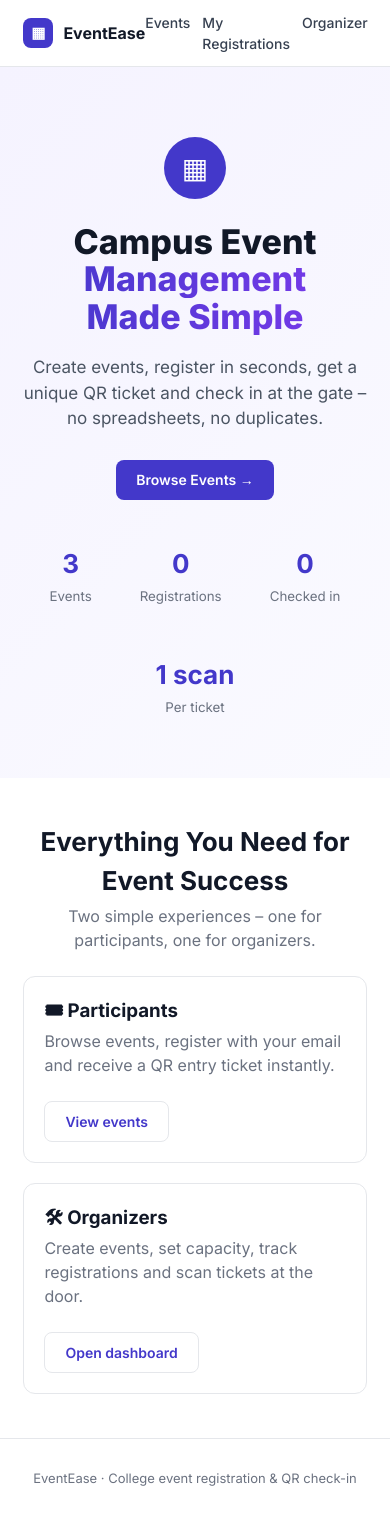
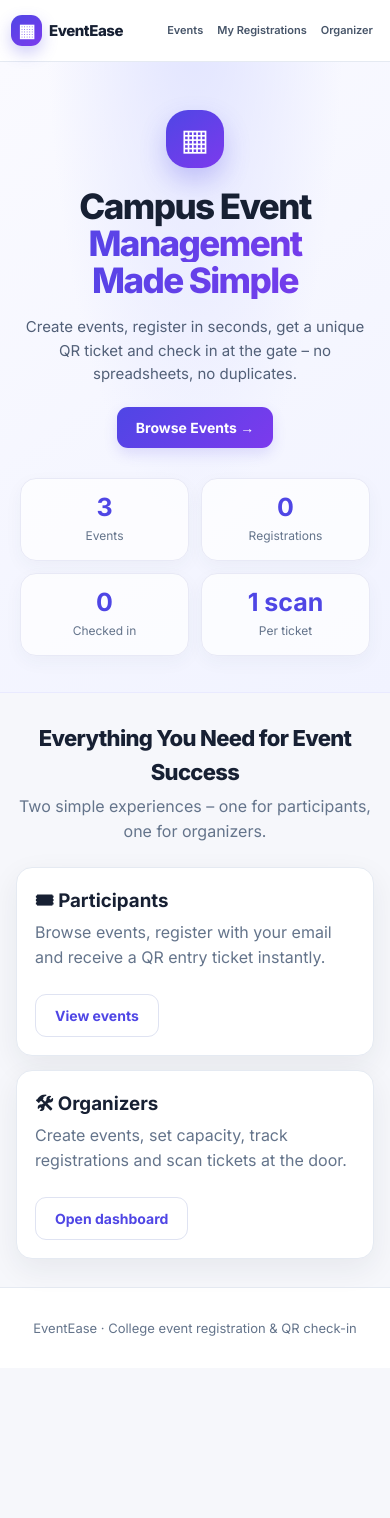
Before and after one commit to kishan-ict/eventease, a website: page index.html in a window 390 px wide. After the commit the page ends 1368 px from the top, so only its background shows below. Drawn offline with Linux system fonts and the light colour scheme.

Commit message:
Improve EventEase UI and mobile responsiveness

```diff
--- a/index.html
+++ b/index.html
@@ -8,61 +8,81 @@
 <script src="https://cdnjs.cloudflare.com/ajax/libs/qrcodejs/1.0.0/qrcode.min.js"></script>
 <script src="https://cdnjs.cloudflare.com/ajax/libs/html5-qrcode/2.3.8/html5-qrcode.min.js"></script>
 <style>
-:root{--ink:#111827;--mut:#6b7280;--line:#e5e7eb;--pri:#4338ca;--pri2:#7c3aed;--bg:#f8f7ff;--ok:#16a34a;--bad:#dc2626}
+:root{--ink:#172033;--mut:#64748b;--line:#e5eaf2;--pri:#4f46e5;--pri2:#7c3aed;--bg:#f6f7fb;--ok:#15803d;--bad:#dc2626;--surface:#fff;--shadow:0 10px 30px rgba(30,41,59,.07)}
 *{box-sizing:border-box;margin:0}
-body{font-family:Inter,system-ui,sans-serif;color:var(--ink);background:#fff;line-height:1.5}
+html{scroll-behavior:smooth}
+body{font-family:Inter,system-ui,sans-serif;color:var(--ink);background:var(--bg);line-height:1.55;-webkit-font-smoothing:antialiased}
 a{color:inherit;text-decoration:none}
-nav{position:sticky;top:0;z-index:10;background:#fff;border-bottom:1px solid var(--line);display:flex;align-items:center;justify-content:space-between;padding:12px 6vw}
-.logo{display:flex;align-items:center;gap:10px;font-weight:700}
-.logo i{width:30px;height:30px;border-radius:8px;background:var(--pri);color:#fff;display:grid;place-items:center;font-style:normal;font-size:15px}
-.links{display:flex;gap:22px;font-size:14px;font-weight:500;color:#374151}
-.links a.on,.links a:hover{color:var(--pri)}
-.btn{display:inline-flex;align-items:center;gap:8px;border:0;border-radius:8px;background:var(--pri);color:#fff;padding:11px 20px;font:600 14px Inter;cursor:pointer}
-.btn:hover{background:#3730a3}.btn.ghost{background:#fff;color:var(--pri);border:1px solid var(--line)}.btn.sm{padding:6px 12px;font-size:12px}.btn.red{background:var(--bad)}
+nav{position:sticky;top:0;z-index:10;background:rgba(255,255,255,.93);backdrop-filter:blur(14px);border-bottom:1px solid var(--line);display:flex;align-items:center;justify-content:space-between;padding:12px max(5vw,20px);min-height:68px}
+.logo{display:flex;align-items:center;gap:11px;font-weight:800;letter-spacing:-.03em}
+.logo i{width:38px;height:38px;border-radius:12px;background:linear-gradient(145deg,var(--pri),var(--pri2));color:#fff;display:grid;place-items:center;font-style:normal;font-size:18px;box-shadow:0 7px 16px #4f46e544}
+.links{display:flex;gap:8px;font-size:14px;font-weight:600;color:#475569}
+.links a{padding:9px 13px;border-radius:10px;transition:.18s}
+.links a.on,.links a:hover{color:var(--pri);background:#eef2ff}
+.btn{display:inline-flex;align-items:center;justify-content:center;gap:8px;border:0;border-radius:11px;background:linear-gradient(135deg,var(--pri),var(--pri2));color:#fff;padding:12px 19px;font:700 14px Inter,system-ui,sans-serif;cursor:pointer;transition:transform .18s,box-shadow .18s,filter .18s;box-shadow:0 6px 14px #4f46e526}
+.btn:hover{filter:brightness(.97);transform:translateY(-1px);box-shadow:0 9px 20px #4f46e533}.btn.ghost{background:#fff;color:var(--pri);border:1px solid #dfe3f2;box-shadow:none}.btn.sm{padding:8px 12px;font-size:12px}.btn.red{background:var(--bad);box-shadow:none}
 .btn:disabled{background:#c7c9d9;cursor:not-allowed}
-.hero{background:linear-gradient(135deg,#f5f3ff,#fafaff);text-align:center;padding:70px 6vw 60px}
-.hero .ic{width:62px;height:62px;border-radius:50%;background:var(--pri);color:#fff;display:grid;place-items:center;margin:0 auto 24px;font-size:28px}
-.hero h1{font-size:clamp(34px,6vw,58px);font-weight:800;line-height:1.1}
+.hero{background:radial-gradient(ellipse at 50% -20%,#dfe2ff 0,transparent 55%),linear-gradient(145deg,#fafaff,#f1f3ff);text-align:center;padding:clamp(48px,8vw,88px) 6vw 64px;border-bottom:1px solid #e9eaff}
+.hero .ic{width:68px;height:68px;border-radius:22px;background:linear-gradient(145deg,var(--pri),var(--pri2));color:#fff;display:grid;place-items:center;margin:0 auto 24px;font-size:30px;box-shadow:0 12px 26px #4f46e544}
+.hero h1{font-size:clamp(35px,6vw,62px);font-weight:800;line-height:1.06;letter-spacing:-.045em}
 .hero h1 span{background:linear-gradient(90deg,var(--pri),var(--pri2));-webkit-background-clip:text;color:transparent;display:block}
-.hero p{max-width:620px;margin:20px auto 28px;color:#4b5563;font-size:17px}
-.stats{display:flex;justify-content:center;gap:48px;margin-top:44px;flex-wrap:wrap}
-.stats b{display:block;font-size:26px;color:var(--pri)}.stats small{color:var(--mut)}
-.wrap{padding:44px 6vw;max-width:1200px;margin:auto}
-h2{font-size:26px;font-weight:700}.sub{color:var(--mut);margin:4px 0 24px}
-.grid{display:grid;grid-template-columns:repeat(auto-fill,minmax(290px,1fr));gap:20px}
-.card{background:#fff;border:1px solid var(--line);border-radius:12px;padding:20px}
+.hero p{max-width:650px;margin:20px auto 28px;color:#526078;font-size:clamp(15px,2vw,18px)}
+.stats{display:grid;grid-template-columns:repeat(4,minmax(90px,150px));justify-content:center;gap:12px;margin-top:44px}
+.stats>div{background:#ffffffb8;border:1px solid #e8e9f6;border-radius:16px;padding:15px 12px;box-shadow:0 6px 18px #3341550b}
+.stats b{display:block;font-size:25px;color:var(--pri);line-height:1.2}.stats small{color:var(--mut);font-size:12px}
+.wrap{padding:clamp(28px,5vw,52px) max(5vw,20px);max-width:1240px;margin:auto}
+h2{font-size:clamp(22px,3vw,29px);font-weight:800;letter-spacing:-.03em}.sub{color:var(--mut);margin:5px 0 24px}
+.grid{display:grid;grid-template-columns:repeat(auto-fill,minmax(min(100%,290px),1fr));gap:18px}
+.card{background:var(--surface);border:1px solid var(--line);border-radius:18px;padding:22px;box-shadow:var(--shadow)}
 .ev h3{font-size:18px;margin-bottom:6px}.ev p{color:var(--mut);font-size:14px;margin-bottom:12px}
 .meta{font-size:13px;color:#374151;display:grid;gap:4px;margin-bottom:14px}
-.bar{height:6px;background:#eef0f6;border-radius:9px;overflow:hidden;margin:6px 0 14px}.bar div{height:100%;background:linear-gradient(90deg,var(--pri),var(--pri2))}
+.bar{height:7px;background:#eef0f6;border-radius:9px;overflow:hidden;margin:7px 0 15px}.bar div{height:100%;background:linear-gradient(90deg,var(--pri),var(--pri2));border-radius:inherit}
 .tag{display:inline-block;font-size:12px;font-weight:600;border-radius:99px;padding:2px 10px;background:#dcfce7;color:#15803d}.tag.x{background:#fee2e2;color:#b91c1c}.tag.y{background:#e0e7ff;color:var(--pri)}
 label{display:block;font-size:14px;font-weight:600;margin:14px 0 6px}
-input,select,textarea{width:100%;border:1px solid #d1d5db;border-radius:8px;padding:10px 12px;font:14px Inter;background:#fff}
+input,select,textarea{width:100%;border:1px solid #d5dbea;border-radius:11px;padding:12px 13px;font:16px Inter,system-ui,sans-serif;background:#fff;color:var(--ink);min-height:46px}
 input:focus,select:focus,textarea:focus{outline:2px solid #c7d2fe;border-color:var(--pri)}
 .err{color:var(--bad);font-size:13px;margin-top:4px}
 .form{max-width:560px;margin:auto}
-.ticket{max-width:380px;margin:auto;border-radius:16px;overflow:hidden;box-shadow:0 12px 40px #4338ca33;text-align:center;background:#fff}
+.ticket{max-width:410px;margin:auto;border-radius:20px;overflow:hidden;box-shadow:0 16px 42px #4338ca26;text-align:center;background:#fff;border:1px solid var(--line)}
 .ticket .top{background:linear-gradient(135deg,var(--pri),var(--pri2));color:#fff;padding:22px}
 .ticket .top small{opacity:.8}.ticket .top h3{font-size:24px}
 .ticket .body{padding:20px}.code{font:700 22px ui-monospace,monospace;letter-spacing:1px;margin:12px 0}
 #qr{display:inline-block;padding:10px;border:1px solid var(--line);border-radius:10px}
-.lay{display:grid;grid-template-columns:210px 1fr;min-height:calc(100vh - 57px)}
-.side{border-right:1px solid var(--line);padding:20px 12px;background:#fcfcff}
-.side a{display:block;padding:9px 12px;border-radius:8px;font-size:14px;font-weight:500;color:#374151;margin-bottom:4px}
+.lay{display:grid;grid-template-columns:220px minmax(0,1fr);min-height:calc(100vh - 68px);max-width:1600px;margin:auto;background:#fafbfe}
+.side{border-right:1px solid var(--line);padding:22px 14px;background:#fff}
+.side a{display:block;padding:11px 13px;border-radius:10px;font-size:14px;font-weight:600;color:#475569;margin-bottom:5px;transition:.18s}
 .side a.on{background:#eef2ff;color:var(--pri)}.side h5{font-size:11px;color:var(--mut);margin:0 12px 10px;text-transform:uppercase}
-.main{padding:28px 4vw;background:#fafafa;min-width:0}
+.main{padding:clamp(20px,4vw,38px);background:#f8f9fc;min-width:0}
 .kpis{display:grid;grid-template-columns:repeat(auto-fit,minmax(170px,1fr));gap:16px;margin-bottom:20px}
-.kpi{background:#fff;border-radius:12px;border:1px solid var(--line);padding:18px}.kpi b{font-size:30px;color:var(--pri);display:block}.kpi span{color:var(--mut);font-size:13px}
+.kpi{background:#fff;border-radius:16px;border:1px solid var(--line);padding:19px;box-shadow:0 7px 22px #3341550a}.kpi b{font-size:30px;color:var(--pri);display:block;letter-spacing:-.04em}.kpi span{color:var(--mut);font-size:13px}
 .kpi.bl{background:#0ea5e9;color:#fff;border:0}.kpi.bl b,.kpi.bl span{color:#fff}
 .tw{overflow-x:auto}table{width:100%;border-collapse:collapse;font-size:14px;background:#fff}
 th,td{text-align:left;padding:10px 12px;border-bottom:1px solid var(--line);white-space:nowrap}th{font-size:12px;color:var(--mut)}
 .row{display:flex;gap:10px;flex-wrap:wrap;align-items:center;margin-bottom:14px}.row input,.row select{width:auto;flex:1;min-width:150px}
-.res{border:2px solid;border-radius:14px;padding:18px 20px;margin-top:18px;background:#fff}
+.res{border:2px solid;border-radius:16px;padding:18px 20px;margin-top:18px;background:#fff;box-shadow:var(--shadow)}
 .res.ok{border-color:var(--ok)}.res.no{border-color:var(--bad)}.res h3{display:flex;justify-content:space-between;align-items:center}
 #reader{width:100%;max-width:360px;margin-top:12px;border-radius:12px;overflow:hidden}
 #toast{position:fixed;bottom:24px;left:50%;transform:translateX(-50%);background:#111827;color:#fff;padding:10px 18px;border-radius:8px;font-size:14px;opacity:0;pointer-events:none;transition:.25s}
 #toast.on{opacity:1}
-footer{text-align:center;color:var(--mut);font-size:13px;padding:30px;border-top:1px solid var(--line)}
-@media(max-width:760px){.lay{grid-template-columns:1fr}.side{display:flex;overflow-x:auto;border-right:0;border-bottom:1px solid var(--line);padding:8px}.side h5{display:none}.side a{white-space:nowrap}.links{gap:12px}}
+footer{text-align:center;color:var(--mut);font-size:13px;padding:30px;border-top:1px solid var(--line);background:#fff}
+button,a,input,select,textarea{touch-action:manipulation}
+button:focus-visible,a:focus-visible,input:focus-visible,select:focus-visible,textarea:focus-visible{outline:3px solid #a5b4fc;outline-offset:2px}
+@media(max-width:760px){
+ nav{padding:10px 16px;min-height:62px;gap:10px}.logo{font-size:15px}.logo i{width:34px;height:34px;border-radius:11px}
+ .links{gap:2px}.links a{font-size:12px;padding:9px 8px}
+ .hero{padding:48px 20px 36px}.hero .ic{width:58px;height:58px;margin-bottom:20px}.hero p{margin:16px auto 22px}
+ .stats{grid-template-columns:repeat(2,minmax(0,1fr));max-width:360px;margin:30px auto 0}.stats>div{padding:13px 8px}
+ .wrap{padding:28px 16px}.grid{grid-template-columns:1fr;gap:14px}.card{padding:18px;border-radius:16px}
+ .lay{grid-template-columns:1fr;min-height:calc(100vh - 62px)}
+ .side{position:sticky;top:62px;z-index:8;display:flex;gap:4px;overflow-x:auto;overscroll-behavior-x:contain;border-right:0;border-bottom:1px solid var(--line);padding:8px 12px;scrollbar-width:none}
+ .side::-webkit-scrollbar{display:none}.side h5{display:none}.side a{white-space:nowrap;margin:0;padding:10px 12px;flex:0 0 auto}
+ .main{padding:20px 14px}.kpis{grid-template-columns:repeat(2,minmax(0,1fr));gap:10px}.kpi{padding:15px}.kpi b{font-size:25px}
+ .row{align-items:stretch}.row input,.row select{width:100%;min-width:0;flex:1 1 100%}.row .btn{width:100%;min-height:46px}
+ .form{max-width:none}.ticket{max-width:100%;border-radius:18px}.ticket .body{padding:18px}
+ .tw{margin:0 -4px}table{font-size:12px}th,td{padding:9px 8px}
+ #reader{max-width:100%}
+}
+@media(max-width:390px){nav{padding-inline:11px}.links a{font-size:11px;padding:8px 6px}.logo{gap:7px}.logo i{width:31px;height:31px}.side a{font-size:12px;padding:9px 10px}.kpi span{font-size:12px}}
 @media print{nav,footer,.noprint{display:none!important}}
 </style>
 </head>
```
